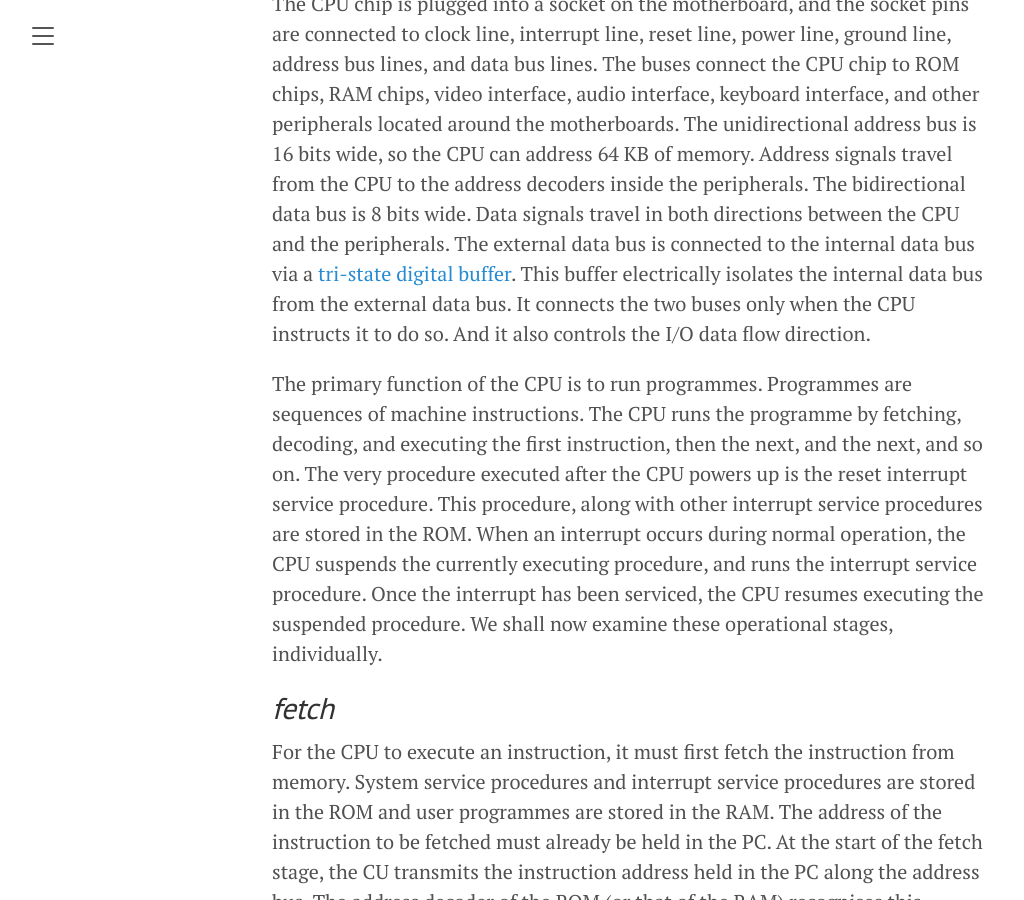
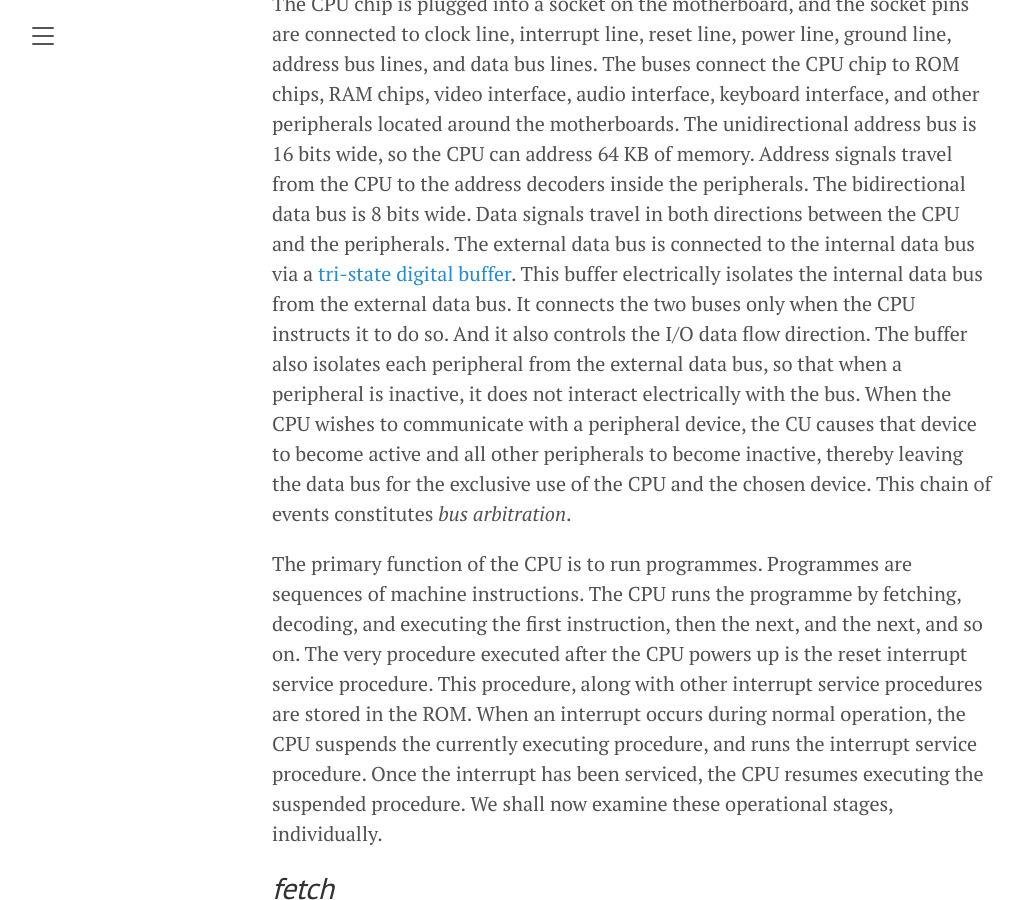
Before and after one commit to amenzwa/amenzwa.github.io, a Jekyll site: the page built from stem/ComputingHistory/How8bitComputersWork.md, in a window 1280 px wide and 900 px high, scrolled down 17536 px. Shown: the whole window, without its empty margins (8-1032 px from the left). Built offline with Jekyll 4.4.1, drawn with Linux system fonts in a browser that asks for light colours; our own code applies the rules of GitHub Pages for plain Markdown files; formulas are drawn with MathJax 3.

Commit message:
bus arbitration

```diff
--- a/stem/ComputingHistory/How8bitComputersWork.md
+++ b/stem/ComputingHistory/How8bitComputersWork.md
@@ -190,7 +190,7 @@ An implementation of the instruction set architecture in hardware is called the
 
 It is often said that the CPU is the brain of the computer. If that were so, the CU is the [cerebrum](https://en.wikipedia.org/wiki/Cerebrum); with the aid of ID, IC, and SR, the CU controls all activities that take place inside the CPU. Many circuitries inside the CPU as well as those in external components are [synchronous circuits](https://en.wikipedia.org/wiki/Synchronous_circuit). These components must be driven by the master clock signal in order for them to operate in synchrony. Timing signals go to every component in the system. To reduce clutter, timing signal paths are not shown in the above diagram. A typical classic 8-bit home computer ran at the clock frequency between 1 and 2 MHz. This clock signal is supplied by an external [crystal oscillator](https://en.wikipedia.org/wiki/Crystal_oscillator).
 
-The CPU chip is plugged into a socket on the motherboard, and the socket pins are connected to clock line, interrupt line, reset line, power line, ground line, address bus lines, and data bus lines. The buses connect the CPU chip to ROM chips, RAM chips, video interface, audio interface, keyboard interface, and other peripherals located around the motherboards. The unidirectional address bus is 16 bits wide, so the CPU can address 64 KB of memory. Address signals travel from the CPU to the address decoders inside the peripherals. The bidirectional data bus is 8 bits wide. Data signals travel in both directions between the CPU and the peripherals. The external data bus is connected to the internal data bus via a [tri-state digital buffer](https://en.wikipedia.org/wiki/Digital_buffer#Tri-State_Digital_Buffer). This buffer electrically isolates the internal data bus from the external data bus. It connects the two buses only when the CPU instructs it to do so. And it also controls the I/O data flow direction.
+The CPU chip is plugged into a socket on the motherboard, and the socket pins are connected to clock line, interrupt line, reset line, power line, ground line, address bus lines, and data bus lines. The buses connect the CPU chip to ROM chips, RAM chips, video interface, audio interface, keyboard interface, and other peripherals located around the motherboards. The unidirectional address bus is 16 bits wide, so the CPU can address 64 KB of memory. Address signals travel from the CPU to the address decoders inside the peripherals. The bidirectional data bus is 8 bits wide. Data signals travel in both directions between the CPU and the peripherals. The external data bus is connected to the internal data bus via a [tri-state digital buffer](https://en.wikipedia.org/wiki/Digital_buffer#Tri-State_Digital_Buffer). This buffer electrically isolates the internal data bus from the external data bus. It connects the two buses only when the CPU instructs it to do so. And it also controls the I/O data flow direction. The buffer also isolates each peripheral from the external data bus, so that when a peripheral is inactive, it does not interact electrically with the bus. When the CPU wishes to communicate with a peripheral device, the CU causes that device to become active and all other peripherals to become inactive, thereby leaving the data bus for the exclusive use of the CPU and the chosen device. This chain of events constitutes *bus arbitration*.
 
 The primary function of the CPU is to run programmes. Programmes are sequences of machine instructions. The CPU runs the programme by fetching, decoding, and executing the first instruction, then the next, and the next, and so on. The very procedure executed after the CPU powers up is the reset interrupt service procedure. This procedure, along with other interrupt service procedures are stored in the ROM. When an interrupt occurs during normal operation, the CPU suspends the currently executing procedure, and runs the interrupt service procedure. Once the interrupt has been serviced, the CPU resumes executing the suspended procedure. We shall now examine these operational stages, individually.
 
```
